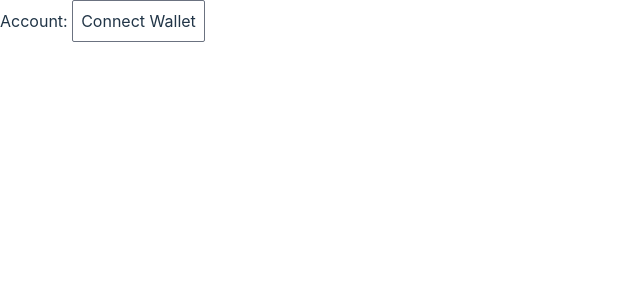
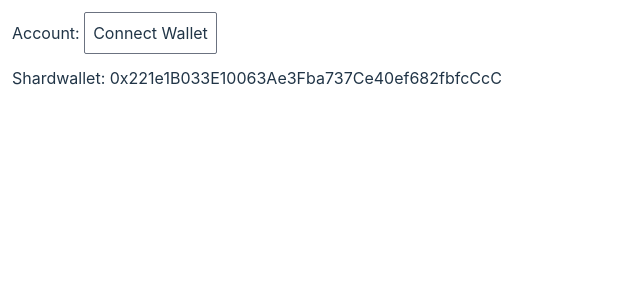
Before and after one commit to starforge-core/shardwallet-ui, a React (Vite) app: page / in a window 1280 px wide. Shown: the top 300 px of the page, without its empty margins (0-640 px from the left). Built offline with nearby package versions, Linux system fonts and the light colour scheme.

Commit message:
app: add proof-of-concept shardwallet UI
Reports balances, lets you claim. 100% bare-bones.

```diff
--- a/src/App.tsx
+++ b/src/App.tsx
@@ -1,11 +1,184 @@
+import { Contract } from "@ethersproject/contracts";
+import type { BigNumber } from "@ethersproject/bignumber";
+import { formatUnits } from "@ethersproject/units";
+import { useEffect, useState } from "react";
+
 import { useWeb3 } from "./lib/web3";
+import AddressInput from "./components/AddressInput";
 import ConnectWallet from "./components/ConnectWallet";
+
+const SHARDWALLET_ABI = [
+  "function balanceOf(address owner) external view returns (uint256)",
+  "function tokenOfOwnerByIndex(address owner, uint256 index) external view returns (uint256)",
+  "function claim(uint256 tokenId, address[] currencies, uint24 fractionMicros) external returns (uint256[] amounts)",
+];
+
+const CURRENCIES = [
+  {
+    name: "ETH",
+    address: "0x0000000000000000000000000000000000000000",
+    decimals: 18,
+  },
+  {
+    name: "WETH",
+    address: "0xC02aaA39b223FE8D0A0e5C4F27eAD9083C756Cc2",
+    decimals: 18,
+  },
+];
+
+function useShardwallet() {
+  const { account, provider } = useWeb3();
+  const [shardwallet, setShardwallet] = useState(
+    "0x221e1B033E10063Ae3Fba737Ce40ef682fbfcCcC"
+  );
+  const [shardIds, setShardIds] = useState<string[]>([]);
+  const [selectedShard, setSelectedShard] = useState<null | string>(null);
+  const [balances, setBalances] = useState<null | Record<string, BigNumber>>(
+    null
+  );
+  const [claiming, setClaiming] = useState(false);
+
+  function reset() {
+    setShardIds([]);
+    setSelectedShard(null);
+    setBalances(null);
+  }
+  useEffect(() => {
+    reset();
+  }, [provider, account]);
+
+  const contract = new Contract(
+    shardwallet,
+    SHARDWALLET_ABI,
+    provider?.getSigner()
+  );
+
+  async function claim() {
+    try {
+      setClaiming(true);
+      const tx = await contract.claim(
+        selectedShard,
+        Object.values(CURRENCIES).map((x) => x.address),
+        1e6
+      );
+      await tx.wait();
+    } finally {
+      setClaiming(false);
+    }
+  }
+
+  useEffect(() => {
+    if (account == null || provider == null) {
+      setShardIds([]);
+      return;
+    }
+    const ac = new AbortController();
+    async function go() {
+      const balance = await contract.balanceOf(account);
+      const shardIds = await Promise.all(
+        Array(balance.toNumber())
+          .fill(undefined)
+          .map((_, i) => contract.tokenOfOwnerByIndex(account, i).then(String))
+      );
+      if (ac.signal.aborted) return;
+      shardIds.sort((a, b) => Number(BigInt(a) - BigInt(b)));
+      setShardIds(shardIds);
+      setSelectedShard(shardIds[0] ?? null);
+    }
+    go();
+    return () => ac.abort();
+  }, [provider, account, shardwallet]);
+
+  useEffect(() => {
+    if (account == null || provider == null || selectedShard == null) {
+      setBalances(null);
+      return;
+    }
+    const ac = new AbortController();
+    async function go() {
+      const balanceValues = await contract.callStatic.claim(
+        selectedShard,
+        Object.values(CURRENCIES).map((x) => x.address),
+        1e6
+      );
+      if (ac.signal.aborted) return;
+      const balances = Object.fromEntries(
+        Object.values(CURRENCIES).map((v, i) => [v.address, balanceValues[i]])
+      );
+      setBalances(balances);
+    }
+    go();
+    return () => ac.abort();
+  }, [provider, account, shardwallet, selectedShard]);
+
+  return {
+    contract,
+    shardwallet,
+    setShardwallet: (sw: string) => {
+      setShardwallet(sw);
+      reset();
+    },
+    shardIds,
+    selectedShard,
+    setSelectedShard,
+    balances,
+    claim,
+    claiming,
+  };
+}
 
 function App() {
   const { account, provider, connectMetamask } = useWeb3();
+  const sw = useShardwallet();
+
   return (
-    <div className="flex flex-col gap-3">
+    <div className="flex flex-col gap-3 p-3">
       <div>Account: {account ?? <ConnectWallet />}</div>
+      <div>
+        Shardwallet:{" "}
+        <AddressInput
+          className="inline-flex"
+          address={sw.shardwallet}
+          setAddress={sw.setShardwallet}
+        />
+      </div>
+      {sw.shardIds.length > 0 && (
+        <div>
+          Shard:{" "}
+          <select
+            value={sw.selectedShard ?? undefined}
+            onChange={(e) => sw.setSelectedShard(e.target.value)}
+            className="inline-block"
+          >
+            {sw.shardIds.map((s) => (
+              <option key={s} value={s}>
+                Shard #{s}
+              </option>
+            ))}
+          </select>
+        </div>
+      )}
+      {sw.balances != null && (
+        <div>
+          Balances:
+          <ul className="list-disc list-inside pl-3">
+            {CURRENCIES.map((c) => (
+              <li key={c.name}>
+                {formatUnits(sw.balances![c.address], c.decimals)} {c.name}
+              </li>
+            ))}
+          </ul>
+        </div>
+      )}
+      {sw.balances != null && (
+        <button
+          className="rounded-sm p-3 filter-invert bg-red-500/50"
+          onClick={sw.claim}
+          disabled={sw.claiming}
+        >
+          Claim
+        </button>
+      )}
     </div>
   );
 }
--- /dev/null
+++ b/src/components/AddressInput.tsx
@@ -0,0 +1,34 @@
+import { useState } from "react";
+
+function AddressInput({
+  address,
+  setAddress,
+  className,
+}: {
+  address: string;
+  setAddress: (sw: string) => void;
+  className?: string;
+}) {
+  const [text, setText] = useState(address);
+
+  return (
+    <div className={className}>
+      <input
+        type="text"
+        value={text}
+        onChange={(e) => setText(e.target.value)}
+        className="min-w-[45ch]"
+      />
+      {text !== address && (
+        <button
+          className="border border-gray-500 p-2 rounded-sm"
+          onClick={() => setAddress(text)}
+        >
+          Set
+        </button>
+      )}
+    </div>
+  );
+}
+
+export default AddressInput;
```
